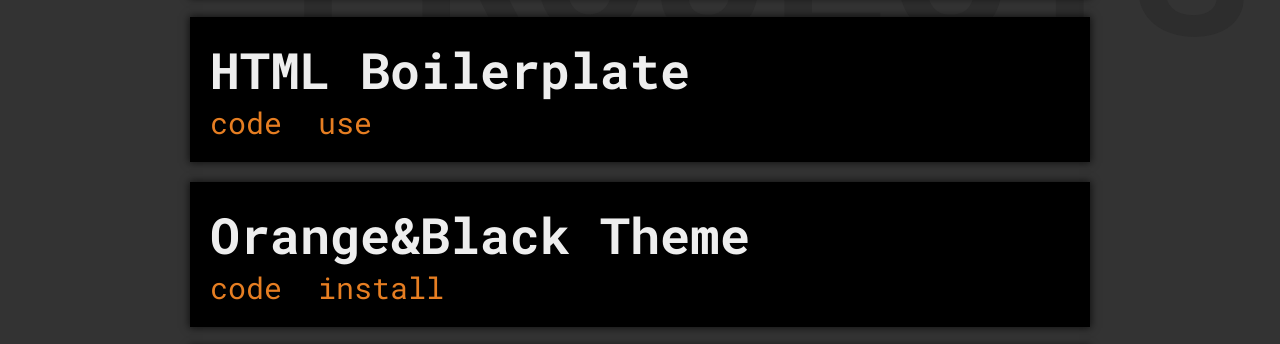
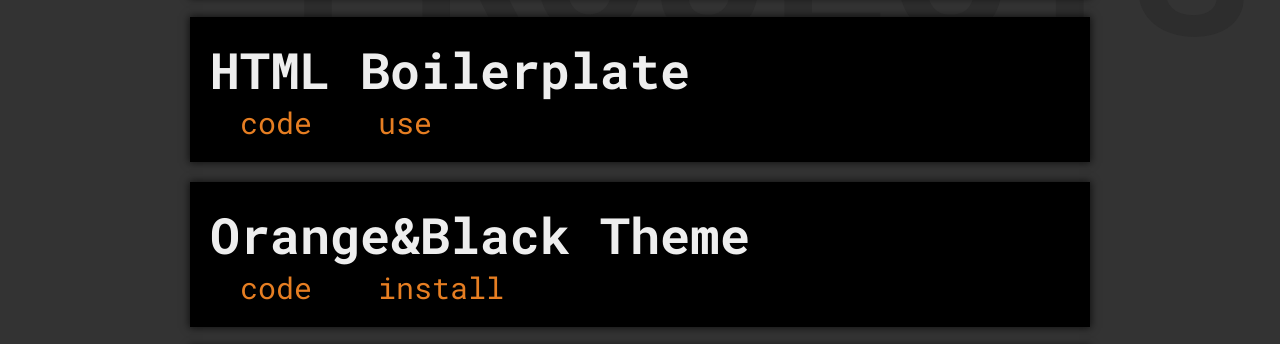
Before and after one commit to pniewiarowski/portfolio-website, a website built with webpack: page src/index.html in a window 1280 px wide. Shown: the part 969-1313 px from the top of the page. Built offline with nearby package versions, Linux system fonts and the light colour scheme; files whose address does not match are found by name.

Commit message:
Add margin for links element inside projects section

```diff
--- a/src/styles/elements/_projects.scss
+++ b/src/styles/elements/_projects.scss
@@ -26,7 +26,7 @@
     }
 
     &__link {
-        margin-right: 3rem;
+        margin: 0 3rem;
         font-size: 3rem;
         color: var(--color-accent);
         cursor: pointer;
```
Also changed, not shown: src/index.html (line endings or trailing spaces).
